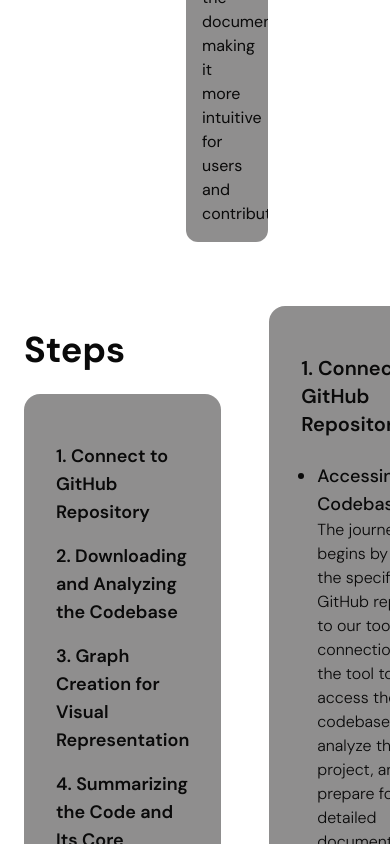
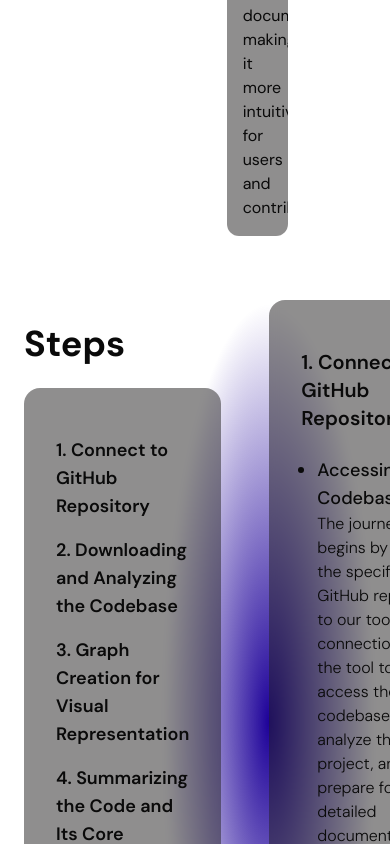
Before and after one commit to Engraph-dev/engraph-web, a Next.js app: page / in a window 390 px wide. Shown: the part 2229-3073 px from the top of the page. Built offline with nearby package versions, Linux system fonts and the light colour scheme.

Commit message:
fix: 🐛 added stickyness

```diff
--- a/package.json
+++ b/package.json
@@ -10,7 +10,7 @@
     "lint:fix": "next lint --fix",
     "format": "prettier --check src",
     "format:fix": "prettier --write src",
-    "commit": "git-cz"
+    "commit": "npx git-cz"
   },
   "dependencies": {
     "@prisma/client": "^5.22.0",
@@ -33,7 +33,6 @@
     "@types/react-dom": "^18",
     "eslint": "^8",
     "eslint-config-next": "14.2.18",
-    "git-cz": "^4.9.0",
     "postcss": "^8",
     "prettier": "^3.4.2",
     "tailwindcss": "^3.4.1",
--- a/src/app/page.tsx
+++ b/src/app/page.tsx
@@ -3,7 +3,7 @@ import { Pricing } from "@/components/pages/landing/client";
 
 export default function Home() {
   return (
-    <main className="relative overflow-hidden min-h-screen">
+    <div className="relative overflow-clip min-h-screen">
       <div
         className="w-full h-svh absolute top-0 right-0 -z-10 translate-x-1/2 -translate-y-1/4 pointer-events-none bg-transparent"
         style={{
@@ -15,6 +15,6 @@ export default function Home() {
       <Features />
       <Steps />
       <Pricing />
-    </main>
+    </div>
   );
 }
--- a/src/components/pages/landing/index.tsx
+++ b/src/components/pages/landing/index.tsx
@@ -83,22 +83,24 @@ function FeatureCard(
 }
 export function Features() {
   return (
-    <section className="px-6 md:px-12 flex gap-12 py-4">
-      <div className="flex flex-col gap-6 w-1/3">
+    <section className="px-6 md:px-12 ~flex grid grid-cols-[1fr_2.5fr] gap-12 py-4 relative">
+      <div className="flex flex-col gap-6 sticky top-12 h-fit">
         <h2 className="text-4xl font-bold">Features</h2>
         <p className="text-xl">
           Explore the features that make our AI-powered README generator the
           perfect solution for creating clear, professional documentation:
         </p>
       </div>
-      <div className="grid grid-cols-2 gap-4 w-full relative">
+      <div className="grid w-full *:[grid-area:1/-1]">
         <div
-          className="w-full h-svh absolute top-1/3 left-0 -z-10 ~translate-x-1/2 -translate-y-1/4 pointer-events-none bg-transparent"
+          className="w-full h-svh sticky -z-10 top-0 pointer-events-none bg-transparent"
           style={{
             backgroundImage: "radial-gradient(#1D0199 , rgba(48,1,255,0) 70%)",
           }}
         />
-        {featureCardData.map(FeatureCard)}
+        <div className="grid grid-cols-2 gap-4 w-full">
+          {featureCardData.map(FeatureCard)}
+        </div>
       </div>
     </section>
   );
@@ -129,8 +131,8 @@ export function StepCard({ steps, title }: StepCardProps, index: number) {
 
 export function Steps() {
   return (
-    <section className="px-6 md:px-12 py-12 flex gap-12">
-      <div className="w-full">
+    <section className="px-6 md:px-12 py-12 flex gap-12 relative">
+      <div className="w-full sticky top-0 h-fit">
         <h2 className="text-4xl font-bold py-6">Steps</h2>
         <div className="px-8 py-12 flex flex-col gap-4 bg-c1/50 bg-clip-padding backdrop-filter backdrop-blur-sm bg-opacity-10 rounded-2xl ">
           {stepsData.map((item, idx) => (
@@ -140,14 +142,15 @@ export function Steps() {
           ))}
         </div>
       </div>
-      <div className="gap-6 flex flex-col relative">
+
+      <div className="grid w-full *:[grid-area:1/-1]">
         <div
-          className="w-full h-svh absolute top-1/3 left-0 -z-10 -translate-x-1/2 -translate-y-1/4 pointer-events-none bg-transparent"
+          className="w-full h-svh sticky top-1/3 right-0 -translate-x-1/2 -z-10 pointer-events-none bg-transparent"
           style={{
             backgroundImage: "radial-gradient(#1D0199 , rgba(48,1,255,0) 70%)",
           }}
         />
-        {stepsData.map(StepCard)}
+        <div className="gap-6 flex flex-col">{stepsData.map(StepCard)}</div>
       </div>
     </section>
   );
```
Also changed, not shown: 1 other file (tests, documents, lock files or other folders).
